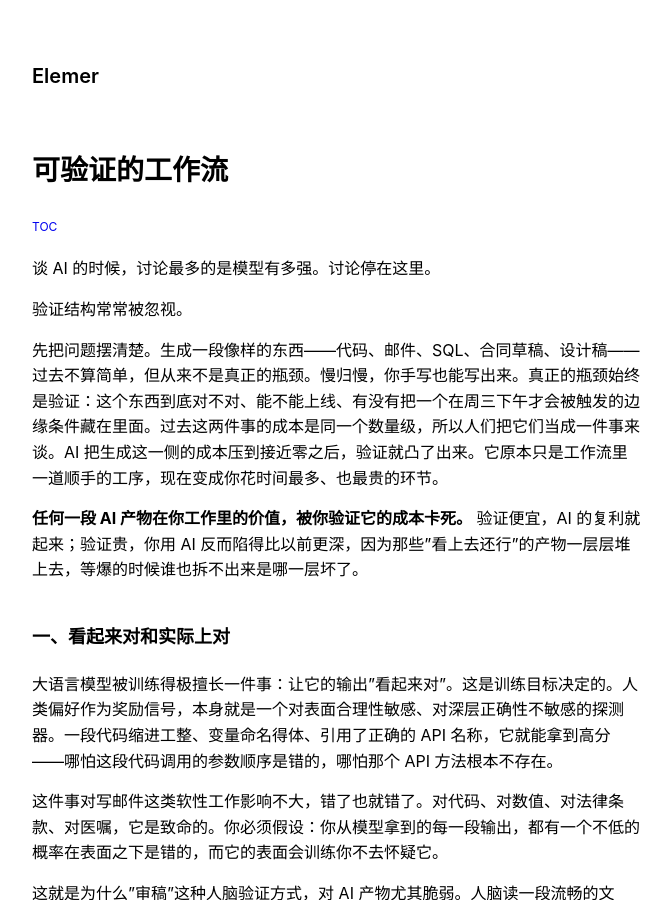
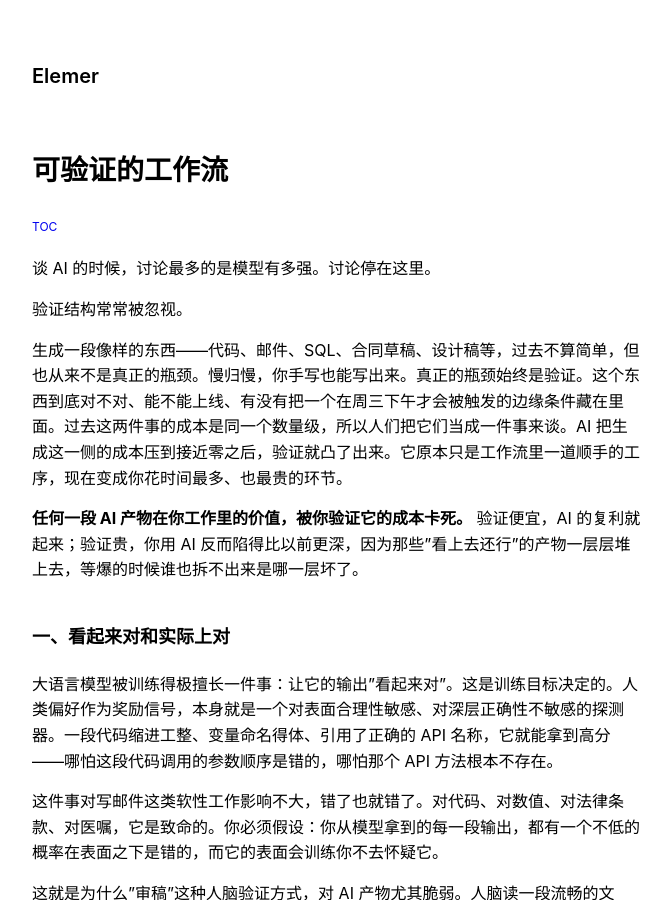
Before and after one commit to elemer1/elemer1.github.io, a Jekyll site: the page built from _markdown/可验证的工作流.md, in a window 1280 px wide and 900 px high. Shown: the whole window, without its empty margins (303-974 px from the left). Built offline with Jekyll 4.4.1, drawn with Linux system fonts in a browser that asks for light colours.

Commit message:
Update 可验证的工作流.md

```diff
--- a/_markdown/可验证的工作流.md
+++ b/_markdown/可验证的工作流.md
@@ -8,7 +8,7 @@ listed: true
 
 验证结构常常被忽视。
 
-先把问题摆清楚。生成一段像样的东西——代码、邮件、SQL、合同草稿、设计稿——过去不算简单，但从来不是真正的瓶颈。慢归慢，你手写也能写出来。真正的瓶颈始终是验证：这个东西到底对不对、能不能上线、有没有把一个在周三下午才会被触发的边缘条件藏在里面。过去这两件事的成本是同一个数量级，所以人们把它们当成一件事来谈。AI 把生成这一侧的成本压到接近零之后，验证就凸了出来。它原本只是工作流里一道顺手的工序，现在变成你花时间最多、也最贵的环节。
+生成一段像样的东西——代码、邮件、SQL、合同草稿、设计稿等，过去不算简单，但也从来不是真正的瓶颈。慢归慢，你手写也能写出来。真正的瓶颈始终是验证。这个东西到底对不对、能不能上线、有没有把一个在周三下午才会被触发的边缘条件藏在里面。过去这两件事的成本是同一个数量级，所以人们把它们当成一件事来谈。AI 把生成这一侧的成本压到接近零之后，验证就凸了出来。它原本只是工作流里一道顺手的工序，现在变成你花时间最多、也最贵的环节。
 
 **任何一段 AI 产物在你工作里的价值，被你验证它的成本卡死。** 验证便宜，AI 的复利就起来；验证贵，你用 AI 反而陷得比以前更深，因为那些"看上去还行"的产物一层层堆上去，等爆的时候谁也拆不出来是哪一层坏了。
 
```
